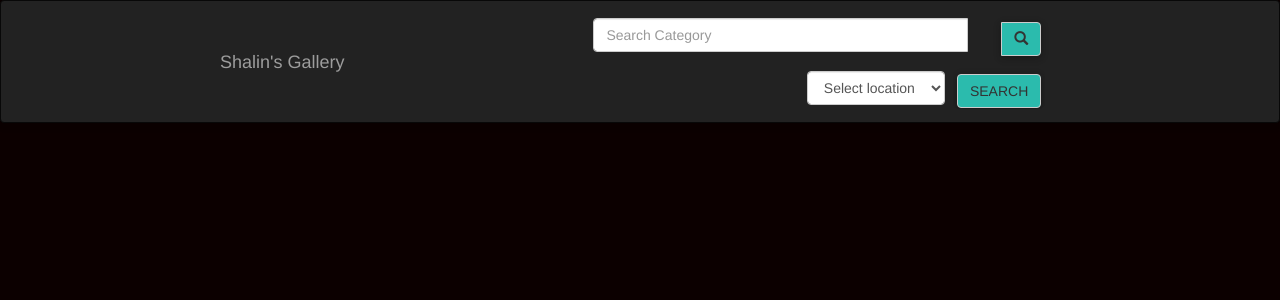
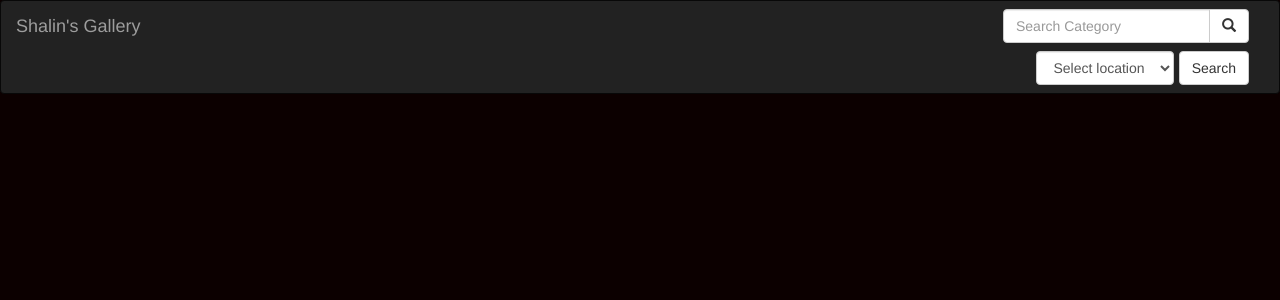
Before and after one commit to Emmanuel687/gallery, a Django app: page / in a window 1280 px wide. Shown: the top 300 px of the page. Run offline with Django 3.2, Linux system fonts and the light colour scheme; data that the repository does not hold is empty; some libraries are stand-ins or nearby versions.

```diff
--- a/images/templates/base.html
+++ b/images/templates/base.html
@@ -11,13 +11,13 @@
     <title>Shalin's Gallery</title>
     {% endif %}
     {% block styles %}
-     <link
+     <!-- <link
             href="https://cdnjs.cloudflare.com/ajax/libs/mdbootstrap/4.19.1/css/mdb.min.css"
             rel="stylesheet">
 
      <link
             href="https://cdnjs.cloudflare.com/ajax/libs/twitter-bootstrap/4.5.0/css/bootstrap.min.css"
-            rel="stylesheet">
+            rel="stylesheet">  -->
     {% bootstrap_css %}
     <link rel="stylesheet" href="{% static 'css/index.css' %}">
 
--- a/static/css/index.css
+++ b/static/css/index.css
@@ -3,8 +3,8 @@ h1{
 }
 body{
     background-color: rgb(12, 0, 0);
-    color: rgb(224, 212, 224);
-    font-size: 30px;
+    color: rgb(243, 237, 243);
+    font-size: 15px;
     /* overflow-x: hidden; */
 }
 /* .thumbnail {
@@ -15,15 +15,15 @@ body{
     flex-direction: column-reverse;
     background-color: rgb(7, 6, 6);
 } */
-/* #images{
+#images{
     background-color: rgb(59, 1, 16);
     color: ghostwhite;
     display: grid;
-    flex-direction: row; */
-    /* grid-template-columns: repeat(8, 1fr);
+    flex-direction: row;
+    grid-template-columns: repeat(8, 1fr);
     grid-template-rows: repeat(8, 5vw);
-    grid-gap: 40px; */
-    /* display: flex;
+    grid-gap: 40px;
+    display: flex;
     flex-direction: row;
     flex-flow: row-column;
     gap: 10px;
@@ -31,8 +31,8 @@ body{
     row-gap: 10px;
     column-gap: 20px;
     order: 3;
-    flex-basis: auto; */
-
+    flex-basis: auto;
+}
 
 
 /* #share{
@@ -41,9 +41,9 @@ body{
     flex-direction: column;
 
 } */
-#images{
+/* #images{
     display: flex;
     flex-wrap: wrap;
     flex-direction: row;
     order: 3;
-}
+} */
```
Also changed, not shown: 1 other file.
